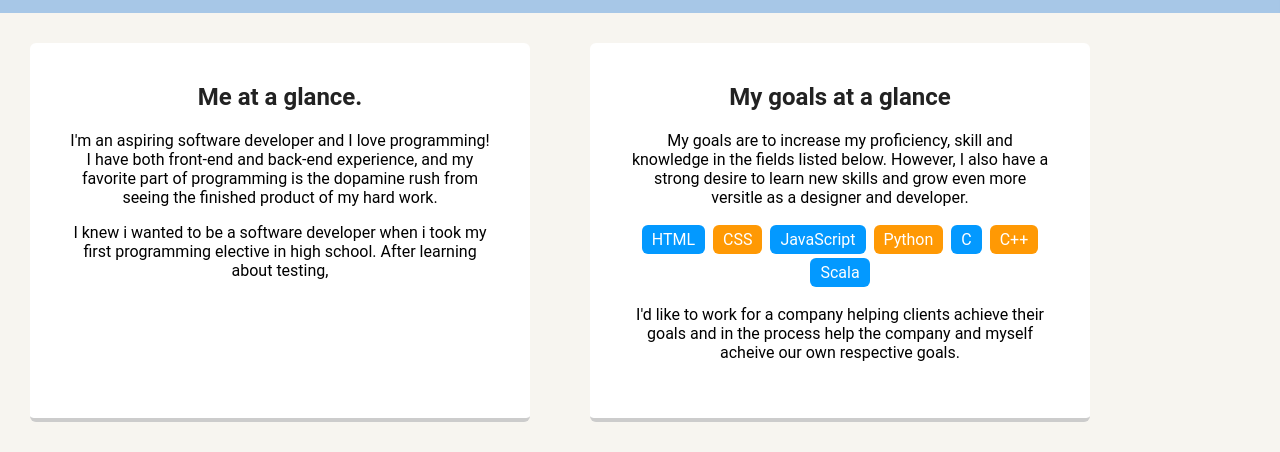
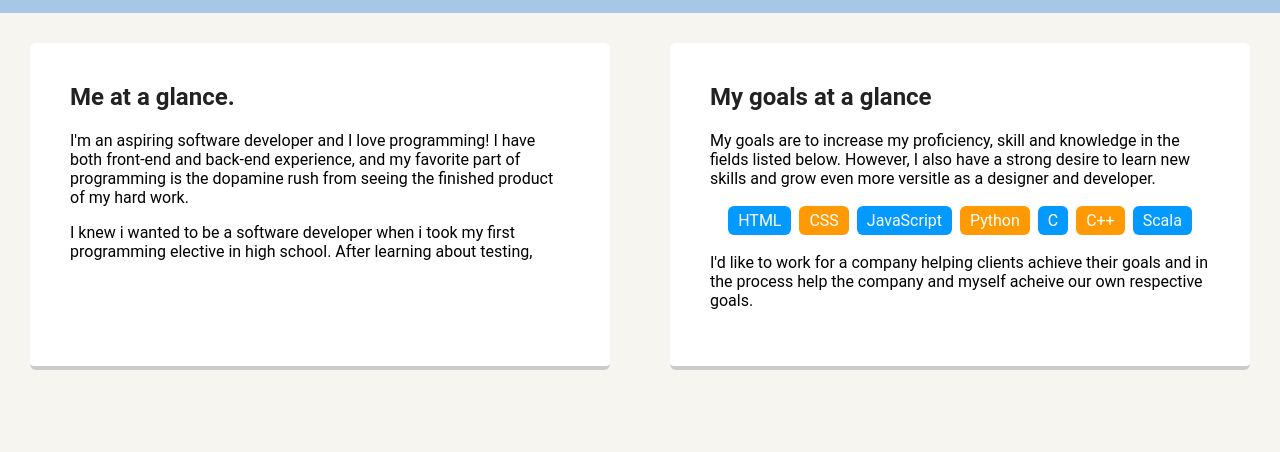
Before and after one commit to maxLakhman/Max-s-Website, a website: page index.html in a window 1280 px wide. Shown: the part 362-814 px from the top of the page. Drawn offline with Linux system fonts and the light colour scheme.

Commit message:
fixed the two cards up a little bit

```diff
--- a/style.css
+++ b/style.css
@@ -82,15 +82,16 @@ h1 {
 
 .card {
     flex: 50%;
+    float: left;
     margin: 30px;
     padding: 20px 40px 40px;
-    max-width: 500px;
-    text-align: center;
+    text-align: left;
     background: #fff;
     border-bottom: 4px solid #ccc;
     border-radius: 6px;
     transition: all .5s;
 }
+
 .card:hover {
     border-color: blue;
 }
```
